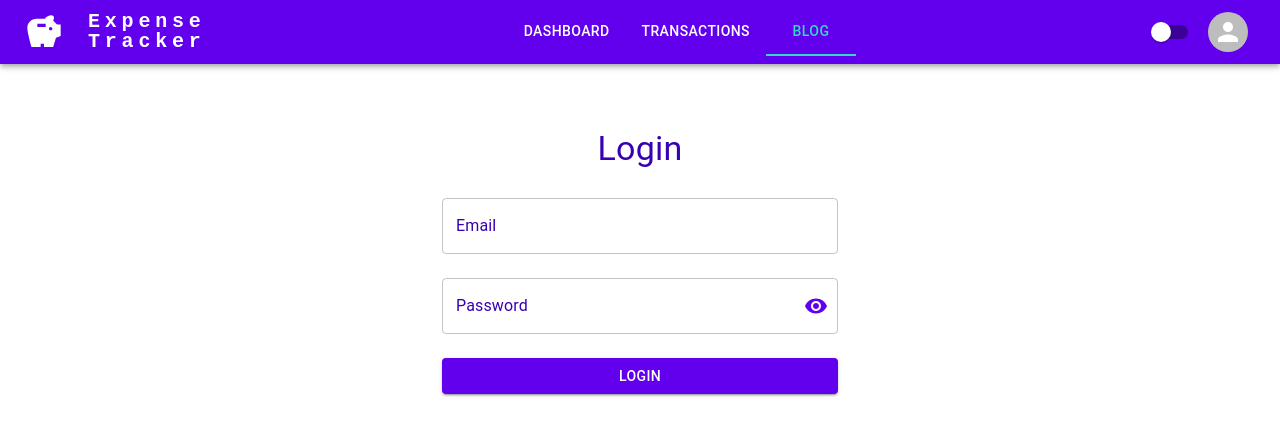
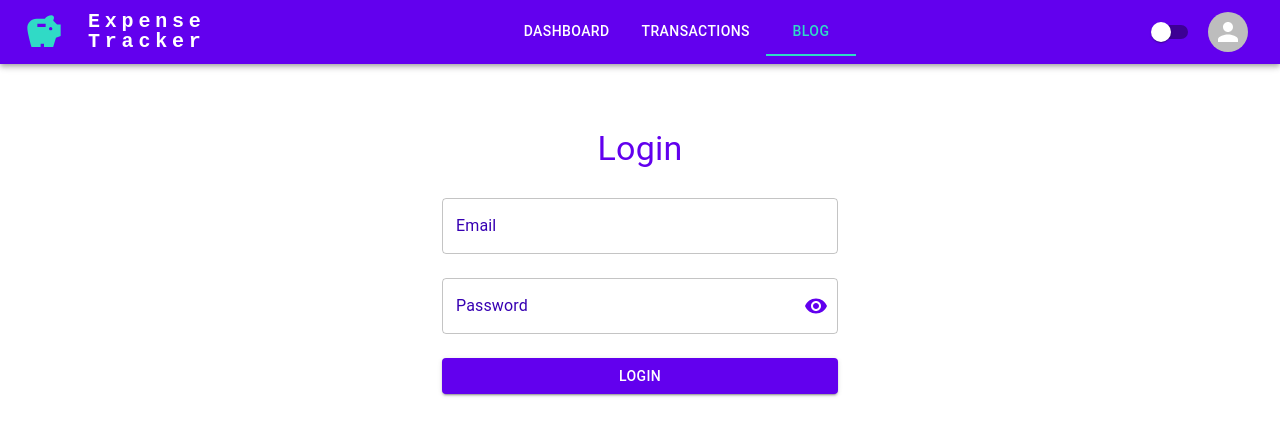
Before and after one commit to AndjelaBoltaKovacic/ExpenseTracker, a React (Create React App) app in the folder Expense Tracker - FE/: page /login in a window 1280 px wide. Shown: the top 436 px of the page. Built offline with nearby package versions, Linux system fonts and the light colour scheme.

Commit message:
fixed theme colors and completed forms ui

```diff
--- a/Expense Tracker - FE/src/common/logo.tsx
+++ b/Expense Tracker - FE/src/common/logo.tsx
@@ -5,7 +5,9 @@ export const Logo = ({ isLargeScreen }: { isLargeScreen?: boolean }) => {
     const display = isLargeScreen ? { xs: 'none', md: 'flex' } : { xs: 'flex', md: 'none' };
     return (
         <>
-            <SavingsIcon sx={{
+            <SavingsIcon
+                color='secondary'
+                sx={{
                 display, mr: 1, fontSize: {
                     md: 40,
                     sm: 30,
@@ -13,6 +15,7 @@ export const Logo = ({ isLargeScreen }: { isLargeScreen?: boolean }) => {
                 }
             }} />
             <Typography
+                color='white'
                 variant="h6"
                 noWrap
                 sx={{
--- a/Expense Tracker - FE/src/common/navigation/navigation-bar.tsx
+++ b/Expense Tracker - FE/src/common/navigation/navigation-bar.tsx
@@ -14,7 +14,7 @@ import BurgerMenu from '../menu/burger-menu';
 function NavigationBar() {
 
   return (
-    <AppBar position='static'>
+    <AppBar position='static' color='inherit'>
       <Container maxWidth='xl'>
         <Toolbar disableGutters>
           <Logo isLargeScreen />
--- a/Expense Tracker - FE/src/values/enums/colors.ts
+++ b/Expense Tracker - FE/src/values/enums/colors.ts
@@ -24,10 +24,9 @@ enum LightTheme {
     Error = '#b00020',
     OnPrimary = '#ffffff',
     OnSecondary = '#ffffff',
-    OnBackground = '#3700b3',
+    OnBackground = '#6200ee',
     OnSurface = '#ffffff',
     OnError = '#ffffff'
-
 }
 
 
```
